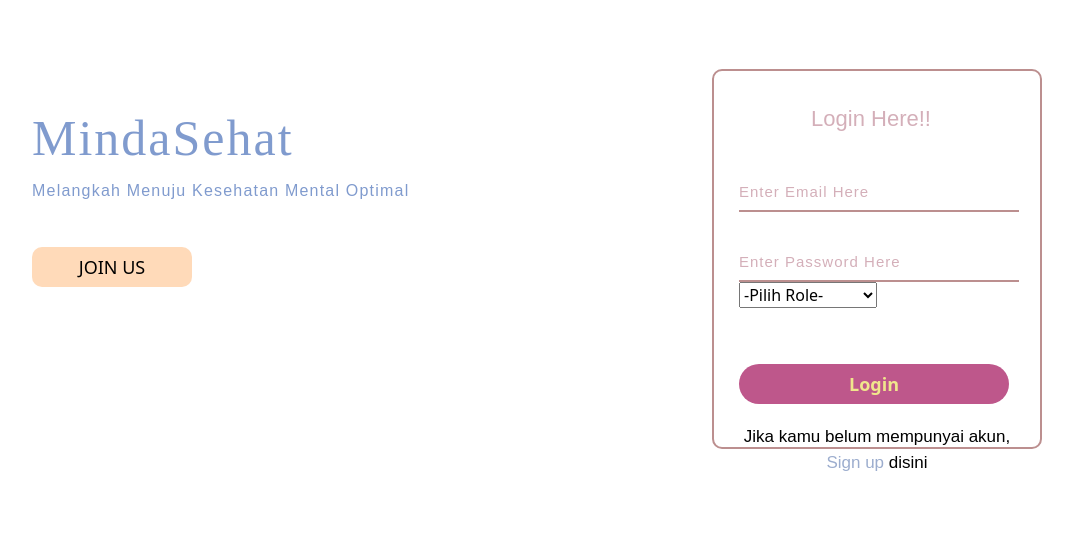
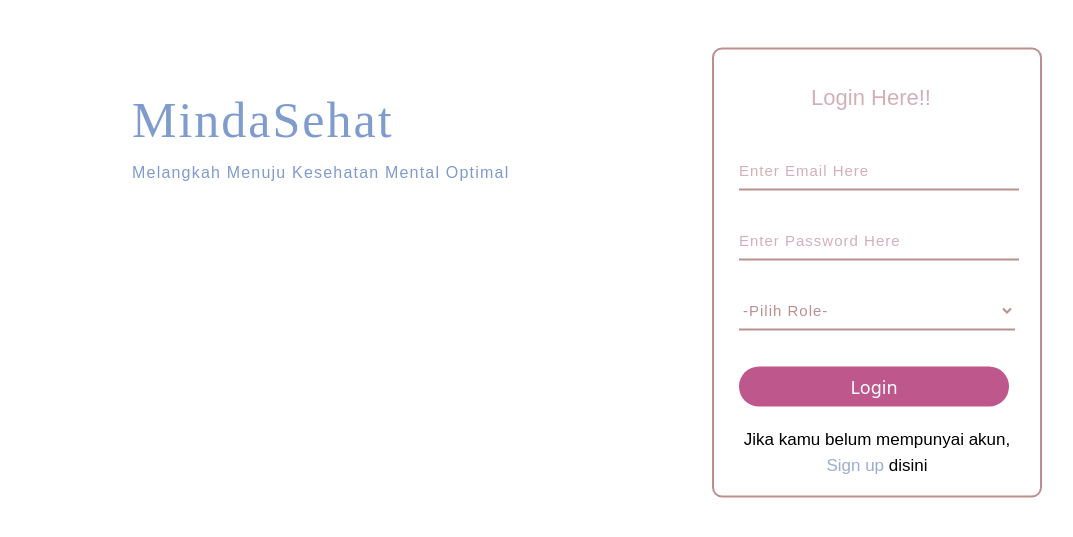
Before and after one commit to RizkyMaulanaAlfauzan/Project-MindaSehat, a Flask app: page /login in a window 1280 px wide. Shown: the part 71-608 px from the top of the page, without its empty margins (28-1101 px from the left). Run offline with Flask 3, Linux system fonts and the light colour scheme.

Commit message:
kita cobaaa

```diff
--- a/app.py
+++ b/app.py
@@ -24,11 +24,8 @@ app = Flask(__name__)
 dotenv_path = join(dirname(__file__), '.env')
 load_dotenv(dotenv_path)
 
-MONGODB_URI = os.environ.get("MONGODB_URI")
-DB_NAME =  os.environ.get("DB_NAME")
-
-client = MongoClient(MONGODB_URI)
-db = client[DB_NAME]
+client = MongoClient("mongodb+srv://rzadwiptri:kelompok5@cluster0.sbzask3.mongodb.net/?retryWrites=true&w=majority")  # Ganti URL dengan URL MongoDB Anda
+db = client["db_mindasehat"]
 
 app.config['TEMPLATES_AUTO_RELOAD'] = True
 
@@ -37,7 +34,7 @@ TOKEN_KEY = "tokenkelompoklima"
 
 
 @app.route("/")
-def home():
+def index():
     return render_template("index.html")
 
 @app.route("/konsultasi")
@@ -46,7 +43,7 @@ def konsul():
 
 @app.route("/buatJadwal")
 def buatJadwal():
-    return render_template("home/buatJadwal.html")
+    return render_template("buatJadwal.html")
 
 @app.route("/sign-up")
 def sign_up():
@@ -61,36 +58,22 @@ def sign_up_user():
     email_info = db.user.find_one({"email": email_receive})
     password_receive = request.form["password"]
     confirm_password_receive = request.form["confirm_password"]
-
-    # Periksa apakah input email memiliki nama yang benar
-    if "email" not in request.form:
-        raise BadRequestKeyError("Parameter 'email' tidak ditemukan")
-
-    # Periksa apakah input email dikirimkan dengan metode POST
-    if request.method != "POST":
-        raise BadRequestKeyError("Metode HTTP harus POST")
-
-    # Periksa apakah data email tidak diubah atau dihapus oleh middleware atau dekorator
-    if not email_receive:
-        raise BadRequestKeyError("Parameter 'email' tidak boleh kosong")
-
-    # Periksa apakah kata sandi dan konfirmasi kata sandi cocok
+    if email_info:
+        return redirect(url_for("sign_up", msg="Email Sudah Terdaftar"))
+    if len(password_receive) < 8:
+        return redirect(url_for("sign_up", msg="Password Terlalu Pendek"))
     if password_receive != confirm_password_receive:
-        return redirect(url_for("sign_up", msg="Password Anda Tidak valid, Mohon di cek kembali!!!"))
-
-    # Hash kata sandi
+        return redirect(url_for("sign_up", msg="Password Tidak valid"))
     password_hash = hashlib.sha256(password_receive.encode("utf-8")).hexdigest()
-
-    # Simpan data pengguna ke database
     doc = {
         "uuid": theId,
         "username": username_receive,
         "email": email_receive,
-        "password": password_hash,  # password
-    }
+        "password": password_hash,
+
+   }
     db.user.insert_one(doc)
-
-    # Alihkan ke halaman login
+    # return jsonify({"result": "success"})
     return redirect(url_for("login", msg="Silahkan Login"))
 
 @app.route('/login', methods=['GET', 'POST'])
@@ -101,9 +84,9 @@ def login():
         pw_hash = hashlib.sha256(password_receive.encode("utf-8")).hexdigest()
         role = request.form["role_give"]
         if role == "user":
-            namespace = db.seeker
+            namespace = db.user
         elif role == "psikolog":
-            namespace = db.company
+            namespace = db.psikolog
         else:
             return jsonify(
                 {
@@ -139,12 +122,24 @@ def login():
     token_receive = request.cookies.get(TOKEN_KEY)
     if token_receive:
         payload = jwt.decode(token_receive, SECRET_KEY, algorithms=["HS256"])
-        if payload["role"] == "user":
-            return redirect(url_for("konsultasi"))
-        elif payload["role"] == "psikolog":
-            return redirect(url_for("EditKonsultasi"))
-    msg = request.args.get("msg")
-    return render_template("login.html", msg=msg)
+
+            # Redirect sesuai peran setelah berhasil login
+        if role == "user":
+            return redirect(url_for("home"))  # Ganti "home" dengan rute yang sesuai untuk pengguna
+        elif role == "psikolog":
+            return redirect(url_for("psikolog"))  # Ganti "edit_konsultasi" dengan rute yang sesuai untuk psikolog
+        else:
+            return jsonify({"result": "fail", "msg": "Email atau password salah"})
+    return render_template("login.html")
+
+
+@app.route("/home")
+def home():
+    return render_template("home.html")
+
+@app.route("/psikolog")
+def psikolog():
+    return render_template("psikolog.html",)
 
 
 if __name__ == "__main__":
--- a/static/style.css
+++ b/static/style.css
@@ -4,7 +4,7 @@
 }
 
 .main{
-    width: 100%;
+    width: 95%;
     background: white;
     background-position: center;
     background-size: cover;
@@ -17,7 +17,7 @@
 
 
 .content{
-    width: 1200px;
+    width: 1000px;
     height: auto;
     margin: auto;
     color: #809bce;
@@ -41,7 +41,7 @@
 }
 
 .content .cn{
-    width: 160px;
+    width: 200px;
     height: 40px;
     background: peachpuff;
     border: none;
@@ -71,12 +71,12 @@
 
 .form{
     width: 330px;
-    height: 380px;
+    height: 450px;
     background: linear-gradient(to top, #ffc09f);
     border: 2px solid rosybrown;
     position: absolute;
     top: -20px;
-    left: 700px;
+    left: 600px;
     transform: translate(0%,-5%);
     border-radius: 10px;
     padding: 25px;
@@ -111,6 +111,20 @@
 .form input:focus{
     outline: none;
 }
+.form select{
+    width: 280px;
+    height: 40px;
+    background: transparent;
+    border-bottom: 2px solid rosybrown;
+    border-top: none;
+    border-right: none;
+    border-left: none;
+    color: rosybrown;
+    font-size: 15px;
+    letter-spacing: 1px;
+    margin-top: 30px;
+    font-family: sans-serif;
+}
 
 ::placeholder{
     color: #d4afb9;
@@ -122,7 +136,7 @@
     height: 40px;
     background: #be578b;
     border: none;
-    margin-top: 40px;
+    margin-top: 20px;
     font-size: 18px;
     border-radius: 40px;
     cursor: pointer;
--- a/templates/login.html
+++ b/templates/login.html
@@ -7,8 +7,37 @@
     <link href="https://cdn.jsdelivr.net/npm/bootstrap@5.3.2/dist/css/bootstrap.min.css" rel="stylesheet"
         integrity="sha384-T3c6CoIi6uLrA9TneNEoa7RxnatzjcDSCmG1MXxSR1GAsXEV/Dwwykc2MPK8M2HN" crossorigin="anonymous">
 </head>
-</head>
-<body>
+<script>
+    <script>
+        function login() {
+          let password = $("#password").val();
+          let email = $("#email").val();
+          let role = $("#role").val();
+
+          $.ajax({
+            type: "POST",
+            url: "/login",
+            data: {
+              role_give: role,
+              email_give: email,
+              password_give: password,
+            },
+            success: function (response) {
+                if (response["result"] === "success") {
+                  $.cookie("mytoken", response["token"], { path: "/" });
+                  if (response["role"] == "user") {
+                    window.location.replace("/home");
+                  } else{
+                    window.location.replace("/psikolog");
+                  }
+                } else {
+                  alert(response["msg"]);
+                }
+              },
+            });
+          }
+      </script>
+  </script>
 <body>
             <!-- Awal Navbar -->
             <nav class="navbar navbar-expand-lg navbar-light bg-light static-top">
@@ -46,23 +75,23 @@
             <h1>MindaSehat</h1>
             <p class="par">Melangkah Menuju Kesehatan Mental Optimal</p>
 
-            <button class="cn"><a href="#">JOIN US</a></button>
+            <div class="form">
+                <form id="loginForm" method="POST" action="/login">
+                <h2>Login Here!!</h2>
+                <input type="email" name="email_give" placeholder="Enter Email Here">
+                <input type="password" name="password_give" placeholder="Enter Password Here">
+                <select class="custom-select mb-3 w-100" id="role" name="role_give">
+                  <option value="">-Pilih Role-</option>
+                  <option value="user">User</option>
+                  <option value="psikolog">Psikolog</option>
+                </select>
+                <button type="submit" class="btnn">Login</button>
 
-            <div class="form">
-                <h2>Login Here!!</h2>
-                <input type="email" name="email" placeholder="Enter Email Here">
-                <input type="password" name="password" placeholder="Enter Password Here">
-                <select class="custom-select mb-3 w-50" id="role">
-                  <option value="">-Pilih Role-</option>
-                  <option value="pekerja">Pekerja</option>
-                  <option value="perusahaan">Perusahaan</option>
-                  <option value="admin">lainnya</option>
-                </select>
-                <button class="btnn"><a href="sign_in()">Login</a></button>
 
                 <p class="link">Jika kamu belum mempunyai akun, <br>
                     <a href="/sign-up">Sign up </a> disini</a>
                 </p>
+            </form>
             </div>
         </div>
     </div>
@@ -75,6 +104,7 @@
         integrity="sha384-BBtl+eGJRgqQAUMxJ7pMwbEyER4l1g+O15P+16Ep7Q9Q+zqX6gSbd85u4mG4QzX+"
         crossorigin="anonymous"></script>
 
+
 </body>
 
 </html>
--- a/templates/registrasi.html
+++ b/templates/registrasi.html
@@ -66,8 +66,7 @@
         margin-top: 5px;
     }
 </style>
-<script>
-</script>
+
 </head>
 
 <body>
```
Also changed, not shown: templates/psikolog.html (renamed from templates/EditKonsultasi.html).
